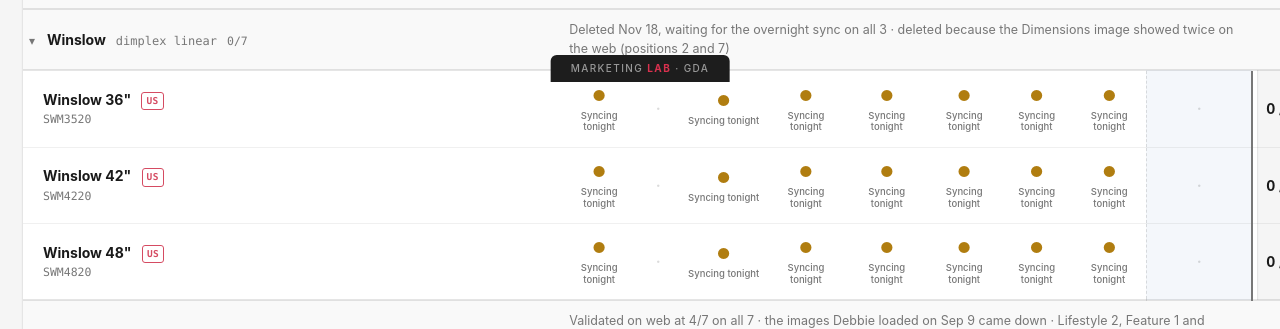
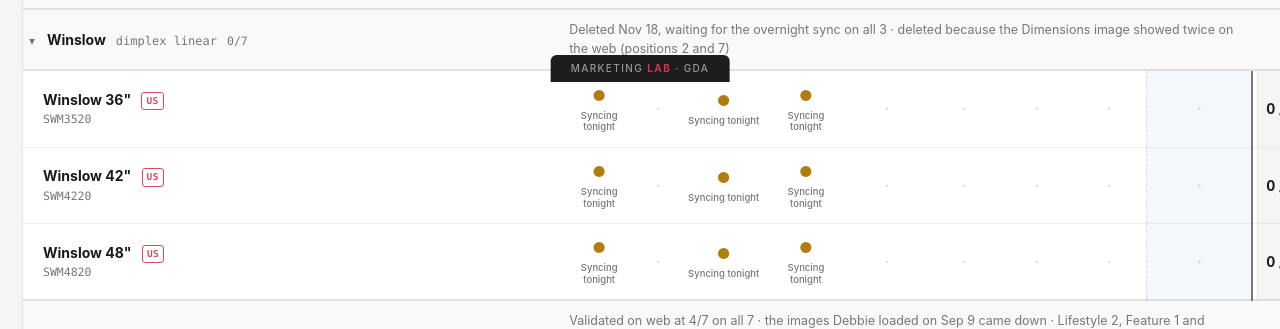
Before and after one commit to luisgcode/pdp-image-status, a plain HTML site: page index.html in a window 1280 px wide. Shown: the part 718-1047 px from the top of the page. Drawn offline with Linux system fonts and the light colour scheme.

Commit message:
Winslow: only Front, Dimensions and Lifestyle 1 syncing tonight

```diff
--- a/index.html
+++ b/index.html
@@ -413,24 +413,24 @@
           <tr class="grouphead" data-grouphead="winslow" data-collapsed="0"><td class="ghname"><span class="ghtoggle">▾</span> <b>Winslow</b> <span class="ghmeta">dimplex linear</span></td><td colspan="9" class="ghsummary">Deleted Nov 18, waiting for the overnight sync on all 3 · deleted because the Dimensions image showed twice on the web (positions 2 and 7)</td><td colspan="1"></td><td class="ghstatus"><span class="pill pending">Syncing</span></td></tr>
           <tr class="groupstart" data-group="winslow" data-search="dimplex winslow 36 swm3520">
             <td class="model"><div class="mname">Winslow 36" <span class="locales"><a class="visit" href="https://www.dimplex.com/en-us/flame/winslow-35-linear-electric-fireplace#x-swm3520" target="_blank" rel="noopener">US</a></span></div><div class="sku">SWM3520</div></td>
-            <td><span class="mark wait">●</span><span class="miniwhy soft">Syncing tonight</span></td><td class="video"><span class="mark unchecked">·</span></td><td><span class="mark wait">●</span><span class="miniwhy soft">Syncing tonight</span></td><td><span class="mark wait">●</span><span class="miniwhy soft">Syncing tonight</span></td><td><span class="mark wait">●</span><span class="miniwhy soft">Syncing tonight</span></td><td><span class="mark wait">●</span><span class="miniwhy soft">Syncing tonight</span></td><td><span class="mark wait">●</span><span class="miniwhy soft">Syncing tonight</span></td>
-            <td><span class="mark wait">●</span><span class="miniwhy soft">Syncing tonight</span></td>
+            <td><span class="mark wait">●</span><span class="miniwhy soft">Syncing tonight</span></td><td class="video"><span class="mark unchecked">·</span></td><td><span class="mark wait">●</span><span class="miniwhy soft">Syncing tonight</span></td><td><span class="mark wait">●</span><span class="miniwhy soft">Syncing tonight</span></td><td><span class="mark unchecked">·</span></td><td><span class="mark unchecked">·</span></td><td><span class="mark unchecked">·</span></td>
+            <td><span class="mark unchecked">·</span></td>
             <td class="text"><span class="mark unchecked">·</span></td>
             <td class="count">0 / 7</td>
             <td class="status"><span class="pill pending">Syncing</span><span class="miniwhy soft">Deleted Nov 18, waiting for the overnight sync</span></td>
           </tr>
           <tr data-group="winslow" data-search="dimplex winslow 42 swm4220">
             <td class="model"><div class="mname">Winslow 42" <span class="locales"><a class="visit" href="https://www.dimplex.com/en-us/winslow-42-linear-electric-fireplace#x-swm4220" target="_blank" rel="noopener">US</a></span></div><div class="sku">SWM4220</div></td>
-            <td><span class="mark wait">●</span><span class="miniwhy soft">Syncing tonight</span></td><td class="video"><span class="mark unchecked">·</span></td><td><span class="mark wait">●</span><span class="miniwhy soft">Syncing tonight</span></td><td><span class="mark wait">●</span><span class="miniwhy soft">Syncing tonight</span></td><td><span class="mark wait">●</span><span class="miniwhy soft">Syncing tonight</span></td><td><span class="mark wait">●</span><span class="miniwhy soft">Syncing tonight</span></td><td><span class="mark wait">●</span><span class="miniwhy soft">Syncing tonight</span></td>
-            <td><span class="mark wait">●</span><span class="miniwhy soft">Syncing tonight</span></td>
+            <td><span class="mark wait">●</span><span class="miniwhy soft">Syncing tonight</span></td><td class="video"><span class="mark unchecked">·</span></td><td><span class="mark wait">●</span><span class="miniwhy soft">Syncing tonight</span></td><td><span class="mark wait">●</span><span class="miniwhy soft">Syncing tonight</span></td><td><span class="mark unchecked">·</span></td><td><span class="mark unchecked">·</span></td><td><span class="mark unchecked">·</span></td>
+            <td><span class="mark unchecked">·</span></td>
             <td class="text"><span class="mark unchecked">·</span></td>
             <td class="count">0 / 7</td>
             <td class="status"><span class="pill pending">Syncing</span><span class="miniwhy soft">Deleted Nov 18, waiting for the overnight sync</span></td>
           </tr>
           <tr data-group="winslow" data-search="dimplex winslow 48 swm4820">
             <td class="model"><div class="mname">Winslow 48" <span class="locales"><a class="visit" href="https://www.dimplex.com/en-us/winslow-48-linear-electric-fireplace#x-swm4820" target="_blank" rel="noopener">US</a></span></div><div class="sku">SWM4820</div></td>
-            <td><span class="mark wait">●</span><span class="miniwhy soft">Syncing tonight</span></td><td class="video"><span class="mark unchecked">·</span></td><td><span class="mark wait">●</span><span class="miniwhy soft">Syncing tonight</span></td><td><span class="mark wait">●</span><span class="miniwhy soft">Syncing tonight</span></td><td><span class="mark wait">●</span><span class="miniwhy soft">Syncing tonight</span></td><td><span class="mark wait">●</span><span class="miniwhy soft">Syncing tonight</span></td><td><span class="mark wait">●</span><span class="miniwhy soft">Syncing tonight</span></td>
-            <td><span class="mark wait">●</span><span class="miniwhy soft">Syncing tonight</span></td>
+            <td><span class="mark wait">●</span><span class="miniwhy soft">Syncing tonight</span></td><td class="video"><span class="mark unchecked">·</span></td><td><span class="mark wait">●</span><span class="miniwhy soft">Syncing tonight</span></td><td><span class="mark wait">●</span><span class="miniwhy soft">Syncing tonight</span></td><td><span class="mark unchecked">·</span></td><td><span class="mark unchecked">·</span></td><td><span class="mark unchecked">·</span></td>
+            <td><span class="mark unchecked">·</span></td>
             <td class="text"><span class="mark unchecked">·</span></td>
             <td class="count">0 / 7</td>
             <td class="status"><span class="pill pending">Syncing</span><span class="miniwhy soft">Deleted Nov 18, waiting for the overnight sync</span></td>
```
